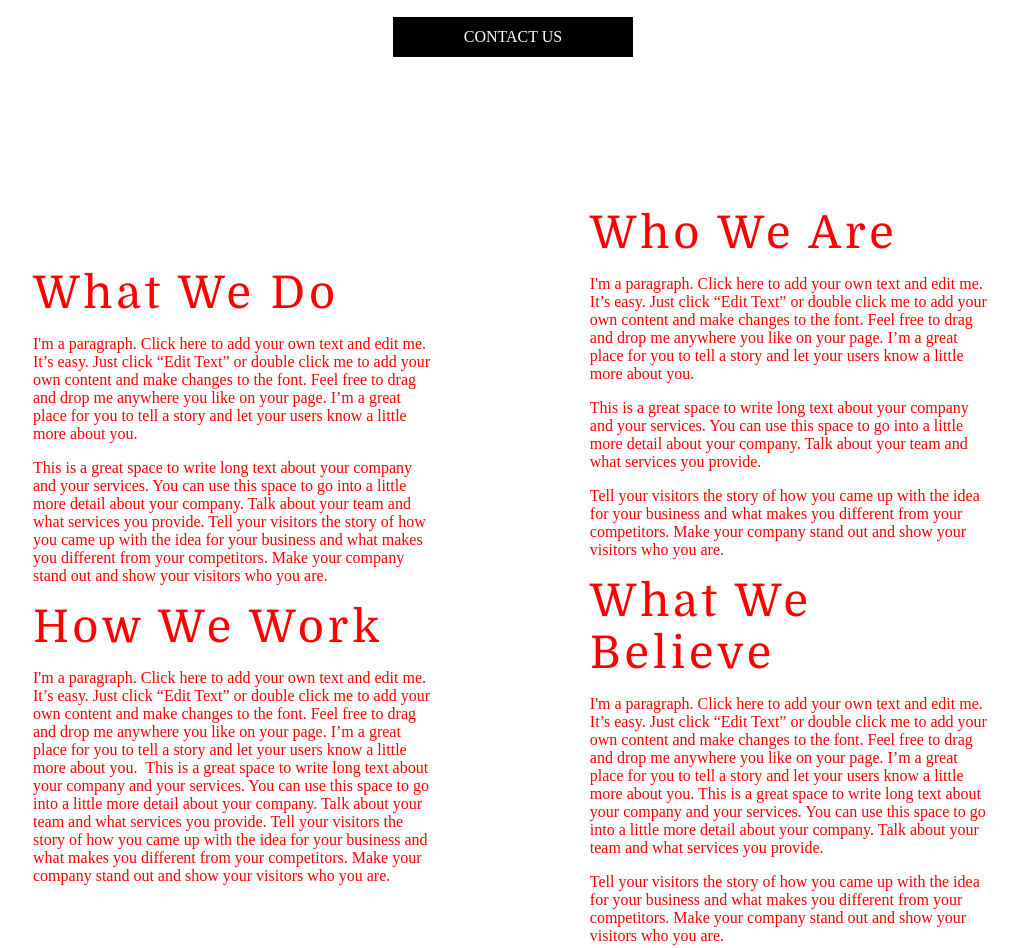
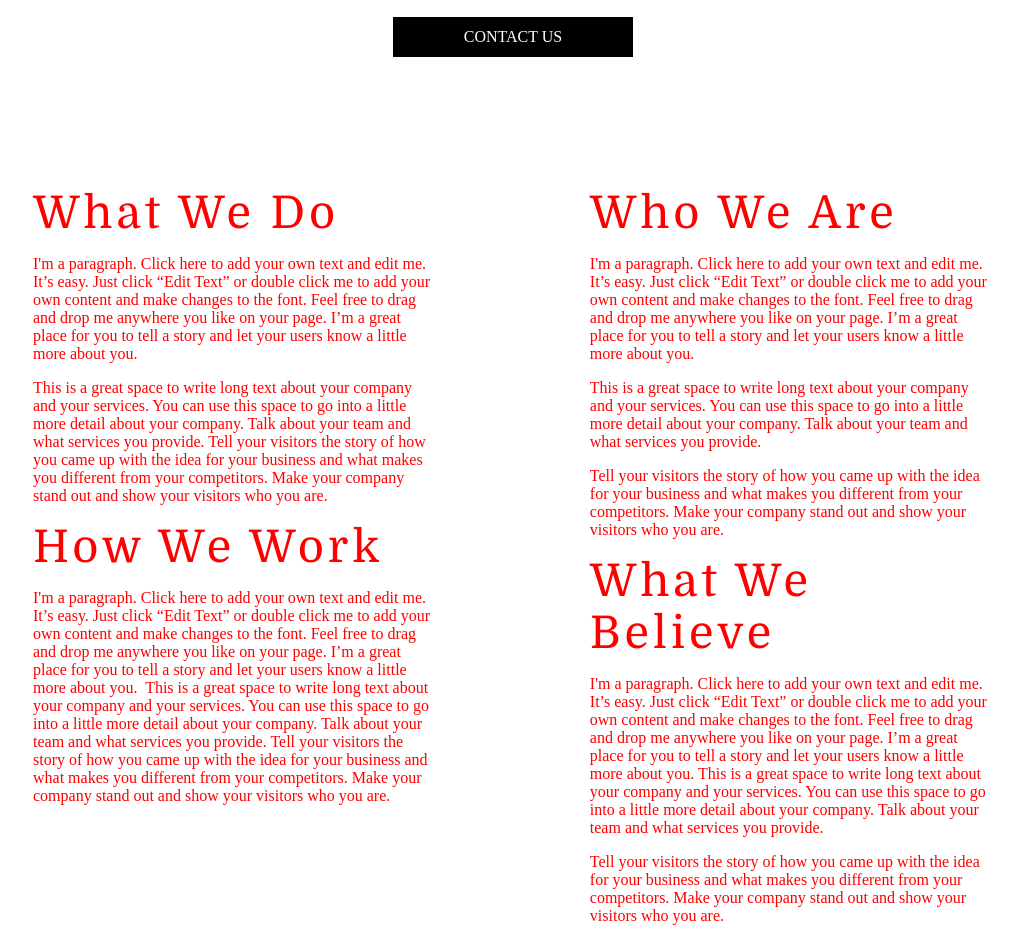
Before and after one commit to yachen168/Template-5, a plain HTML site: page index.html in a window 1280 px wide. Shown: the part 3019-3967 px from the top of the page, without its empty margins (127-1145 px from the left). Drawn offline with Linux system fonts and the light colour scheme.

Commit message:
fix: details

```diff
--- a/scss/components/_components.article.scss
+++ b/scss/components/_components.article.scss
@@ -2,9 +2,8 @@
     width: 75%;
     max-width: 1000px;
     flex-direction: column;
-    align-items: center;
     margin: 0 auto;
-    padding: 150px 0;
+    padding: 130px 0;
     @include mediaquery-tablet {
         flex-direction: row;
         justify-content: space-between;
```
Also changed, not shown: scss/main.css.
